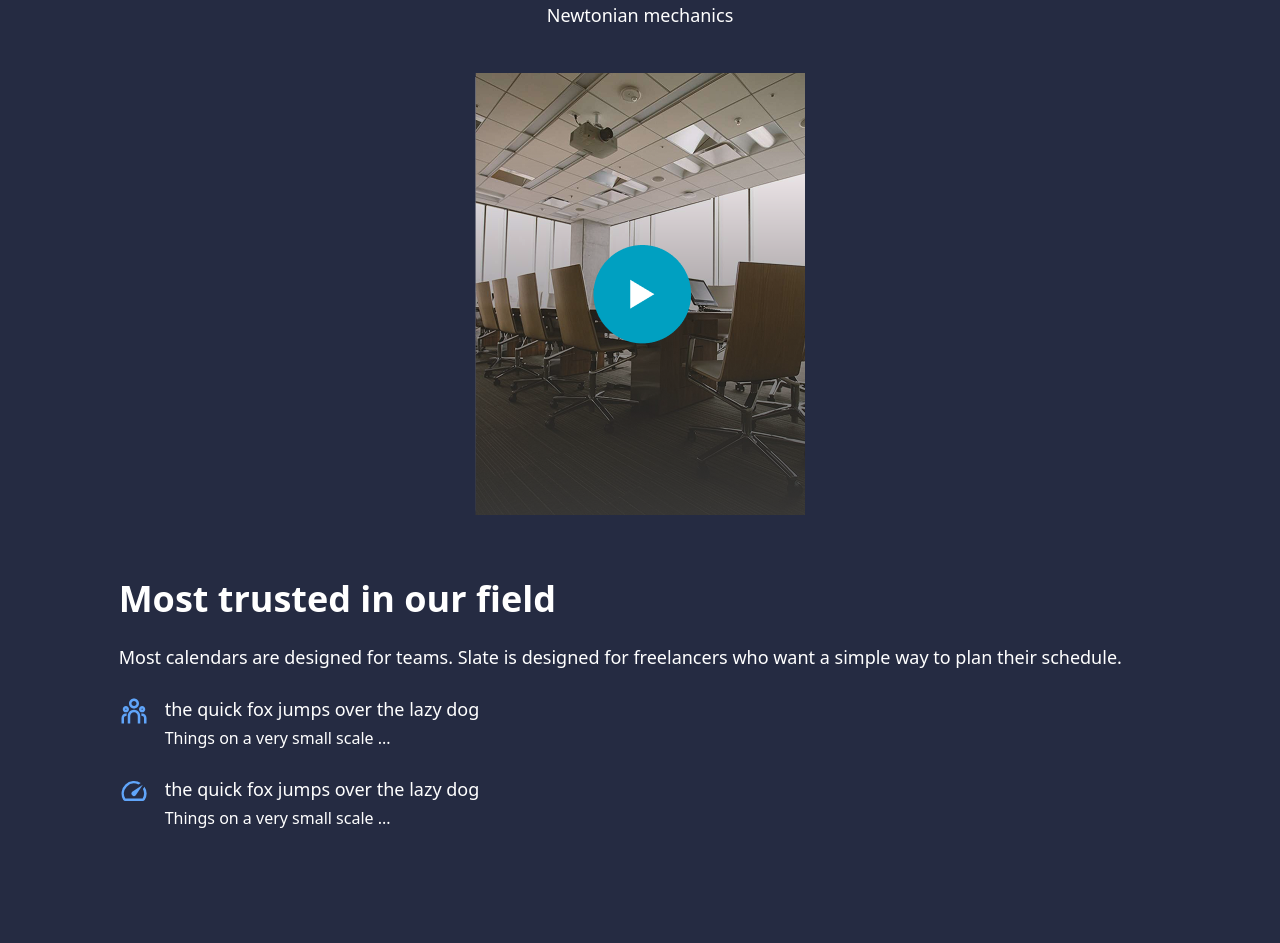
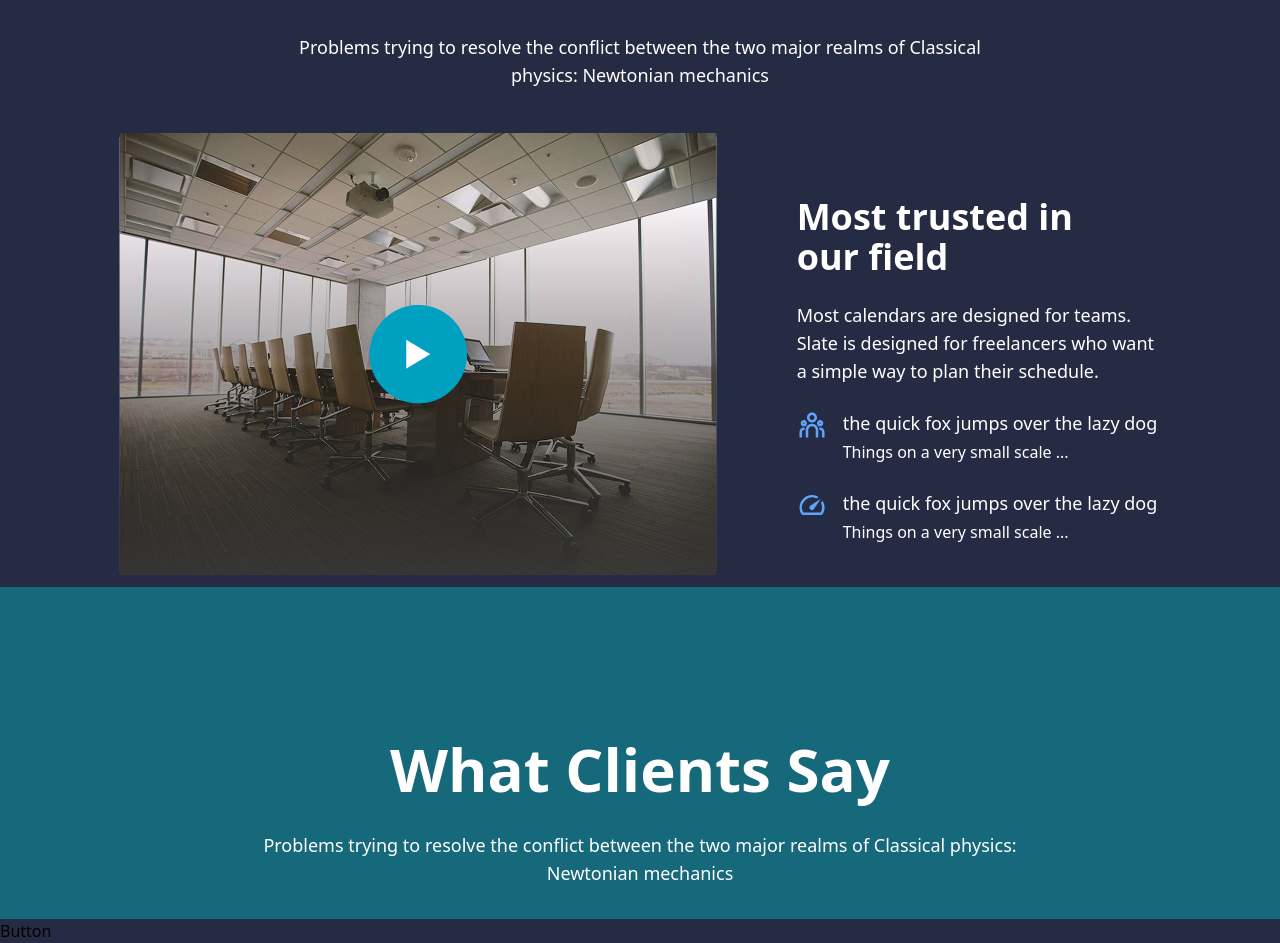
Before and after one commit to MU1147-LEGEND/Divestic, a React (Vite) app: page / in a window 1280 px wide. Shown: the part 1763-2706 px from the top of the page. Before the commit the page ends 2630 px from the top, so only its background shows below. Built offline with nearby package versions, Linux system fonts and the light colour scheme.

Commit message:
Refactor code structure for improved readability and maintainability

```diff
--- a/package.json
+++ b/package.json
@@ -20,6 +20,7 @@
     "@types/react-dom": "^19.0.4",
     "@vitejs/plugin-react-swc": "^3.8.0",
     "autoprefixer": "^10.4.21",
+    "daisyui": "^5.0.17",
     "eslint": "^9.21.0",
     "eslint-plugin-react-hooks": "^5.1.0",
     "eslint-plugin-react-refresh": "^0.4.19",
--- a/src/App.jsx
+++ b/src/App.jsx
@@ -7,9 +7,9 @@ import desktopCover from "./assets/hero-cover/desktop-cover.png";
 import { MdOutlineBusinessCenter } from "react-icons/md";
 import { MdWeb } from "react-icons/md";
 import cardImage from "./assets/images/card-item.png";
+import cardImageDesktop from "./assets/images/card-item-desktop.png";
 import { RiTeamLine } from "react-icons/ri";
 import { MdSpeed } from "react-icons/md";
-
 
 const App = () => {
     const [isOpenMenu, setIsOpenMenu] = useState(false);
@@ -163,25 +163,30 @@ const App = () => {
             </section>
             {/* we take care customers */}
             <section id="we-take-care" className="bg-[#252B42] text-white">
-                <div className="parent w-10/12 m-auto">
+                <div className="parent w-10/12 m-auto text-center">
                     <div className="head-slogan pb-8">
                         <h2 className="inline-block text-4xl md:text-6xl font-semibold mt-[25%] md:mt-28 mb-8 text-center leading-normal md:hidden">
                             We take care customers out all expert here.
                         </h2>
-                        <h2 className=" text-4xl md:text-6xl font-semibold mt-[25%] md:mt-28 mb-8 text-center leading-normal hidden md:inline-block">
+                        <h2 className="w-2/3 m-auto text-6xl font-semibold mt-28 mb-8 text-center leading-normal hidden md:inline-block">
                             We are providing best business service.
                         </h2>
-                        <p className=" text-lg w-4/5 m-auto text-center">
-                            Problems are trying to resolve the conflict between
-                            the two major realms of Classical physics; Newtonian
+                        <p className=" text-lg w-2/3 m-auto text-center">
+                            Problems trying to resolve the conflict between the
+                            two major realms of Classical physics: Newtonian
                             mechanics
                         </p>
                     </div>
-                    <div className="text-center p-3">
+                    <div className="flex flex-col md:flex-row md:gap-20 text-center p-3">
                         <img
                             src={cardImage}
                             alt="card-item"
-                            className="text-center m-auto"
+                            className="text-center m-auto md:hidden"
+                        />
+                        <img
+                            src={cardImageDesktop}
+                            alt="card-item"
+                            className="text-center m-auto hidden md:block"
                         />
                         <div className="most-trusted mt-16 pb-6 text-left">
                             <h2 className="text-4xl font-semibold w-4/5 mb-6">
@@ -228,6 +233,27 @@ const App = () => {
                     </div>
                 </div>
             </section>
+            {/* what clients say */}
+            <section
+                id="what-clients-say"
+                className="bg-[#16697A] text-white text-lg"
+            >
+                <div className="w-10/12 m-auto pt-10">
+                    <div className="head-slogan text-center">
+                        <h2 className="inline-block w-1/2 text-[2rem] md:text-6xl font-semibold md:mt-28 mb-8 text-center leading-normal">
+                            What Clients Say
+                        </h2>
+                        <p className="w-3/4 m-auto pb-8">
+                            Problems trying to resolve the conflict between the
+                            two major realms of Classical physics: Newtonian
+                            mechanics{" "}
+                        </p>
+                    </div>
+                    <div className="testimonial-cards">
+                    </div>
+                </div>
+            </section>
+                        <button class="btn btn-primary">Button</button>
         </>
     );
 };
--- a/tailwind.config.js
+++ b/tailwind.config.js
@@ -1,8 +1,12 @@
 /** @type {import('tailwindcss').Config} */
+import daisyui from "daisyui";
+
 export default {
     content: ["./index.html", "./src/**/*.{js,ts,jsx,tsx}"],
     theme: {
         extend: {},
     },
-    plugins: [],
+    plugins: [
+        daisyui,
+    ],
 };
```
Also changed, not shown: src/assets/images/card-item-desktop.png (added), 1 other file (tests, documents, lock files or other folders).
